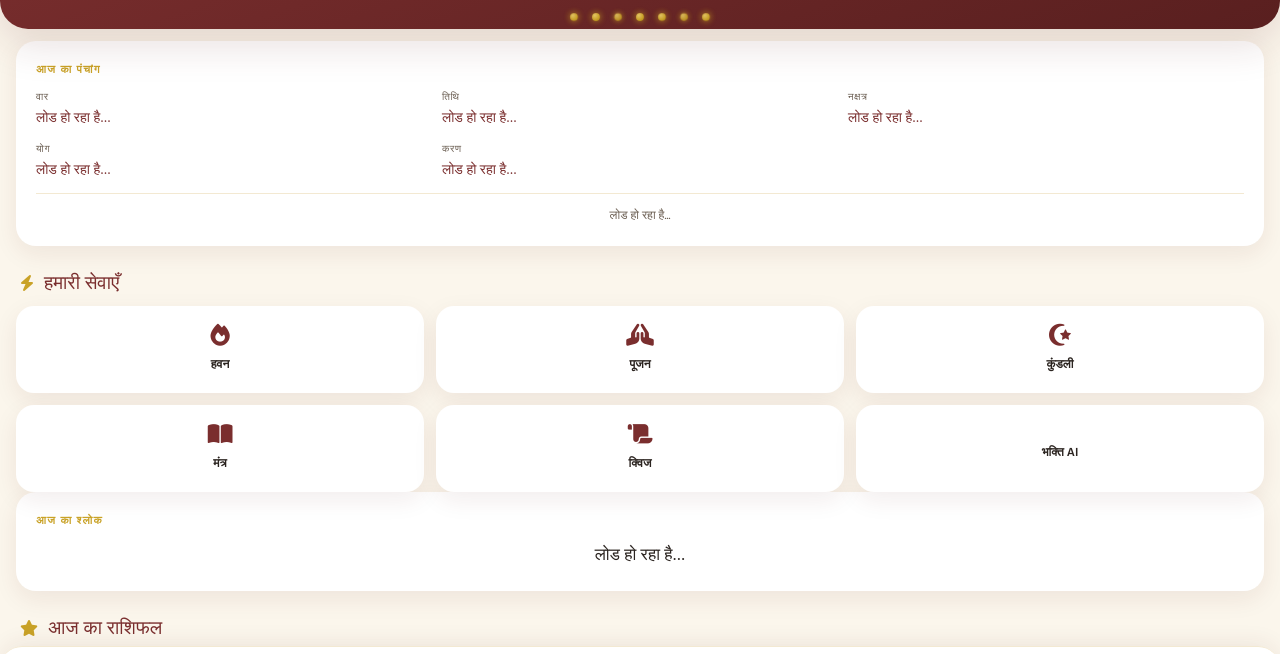
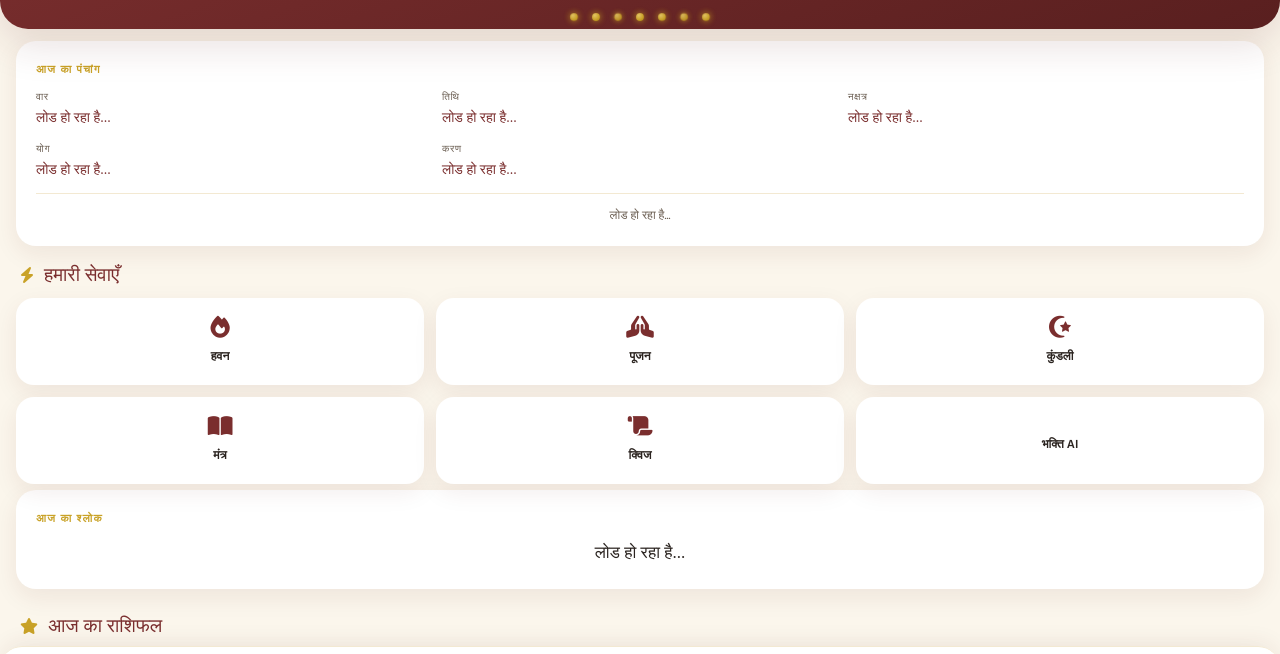
Before and after one commit to raviaanjana84-afk/Hospital-assistant-exam-preparation-, a website with bundled scripts: page index.html in a window 1280 px wide. Shown: the part 80-734 px from the top of the page. Built offline with nearby package versions, Linux system fonts and the light colour scheme; no server answers; some icons are missing; a web font is replaced by a local one.

Commit message:
Add CSS styles for layout adjustments
Added styling for section titles and cards.

```diff
--- a/index.html
+++ b/index.html
@@ -18,6 +18,29 @@
 <link rel="stylesheet" href="https://cdnjs.cloudflare.com/ajax/libs/font-awesome/6.5.0/css/all.min.css">
 
 <link rel="stylesheet" href="style.css">
+
+<style>
+  /* Extra spacing fixes */
+  .section-title {
+    margin-top: 28px;
+    margin-bottom: 14px;
+  }
+  .section-title:first-of-type {
+    margin-top: 0;
+  }
+  .services-grid {
+    margin-bottom: 6px;
+  }
+  .card {
+    margin-bottom: 18px;
+  }
+  .card:last-of-type {
+    margin-bottom: 0;
+  }
+  .shlok-card {
+    margin-top: 4px;
+  }
+</style>
 </head>
 <body>
 
@@ -97,18 +120,18 @@
     <button class="service-card" data-route="bhaktiAI"><i class="fa-solid fa-sparkles"></i><span>भक्ति AI</span></button>
   </div>
 
-  <!-- ========== 3. VIDEO CARD ========== -->
+  <!-- ========== 3. SHLOK ========== -->
+  <section class="card shlok-card">
+    <p class="section-eyebrow">आज का श्लोक</p>
+    <p class="shlok-text" id="displayShlok">लोड हो रहा है...</p>
+  </section>
+
+  <!-- ========== 4. VIDEO CARD ========== -->
   <section class="card" id="videoCard" style="display:none;">
     <p class="section-eyebrow">आज का सत्संग</p>
     <div class="video-wrap">
       <iframe id="videoPlayer" src="" allowfullscreen title="सत्संग वीडियो"></iframe>
     </div>
-  </section>
-
-  <!-- ========== 4. SHLOK ========== -->
-  <section class="card shlok-card">
-    <p class="section-eyebrow">आज का श्लोक</p>
-    <p class="shlok-text" id="displayShlok">लोड हो रहा है...</p>
   </section>
 
   <!-- ========== 5. RASHIFAL ========== -->
@@ -228,4 +251,4 @@
 <script type="module" src="auth.js"></script>
 <script type="module" src="admin.js"></script>
 </body>
-  </html>
+      </html>
```
